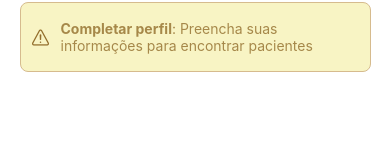
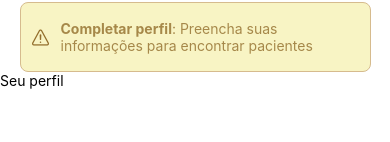
Before and after one commit to Heliandro1/aderitocaxala_seuperfil1, a React Native app: screen / in a window 390 px wide. Shown: the part 158-300 px from the top of the page. Built offline with nearby package versions, Linux system fonts and the light colour scheme.

Commit message:
creating a profile card component

```diff
--- a/src/components/profile-card/index.js
+++ b/src/components/profile-card/index.js
@@ -1,7 +1,15 @@
-import React from 'react'
+import { View, Text } from "react-native";
+import React from "react";
+import styles from "./styles";
+import { Ionicons } from "@expo/vector-icons";
 
-export default function index() {
+export default function ProfileCard({ userName, location, stars }) {
   return (
-    <div>index</div>
-  )
+    <View>
+      <Text>Seu perfil</Text>
+      <View>
+        <Ionicons name="" size={30}/>
+      </View>
+    </View>
+  );
 }
--- a/src/pages/your-profile/index.js
+++ b/src/pages/your-profile/index.js
@@ -2,6 +2,7 @@ import { View, Text, SafeAreaView } from "react-native";
 import React from "react";
 import ProfileHeader from "../../components/profile-header";
 import Alert from "../../components/alert";
+import ProfileCard from "../../components/profile-card";
 
 export default function Profile() {
   return (
@@ -11,6 +12,7 @@ export default function Profile() {
         title="Completar perfil"
         information="Preencha suas informações para encontrar pacientes"
       />
+      <ProfileCard />
     </SafeAreaView>
   );
 }
```
Also changed, not shown: src/components/profile-card/styles/index.js (+7 -0 lines).
